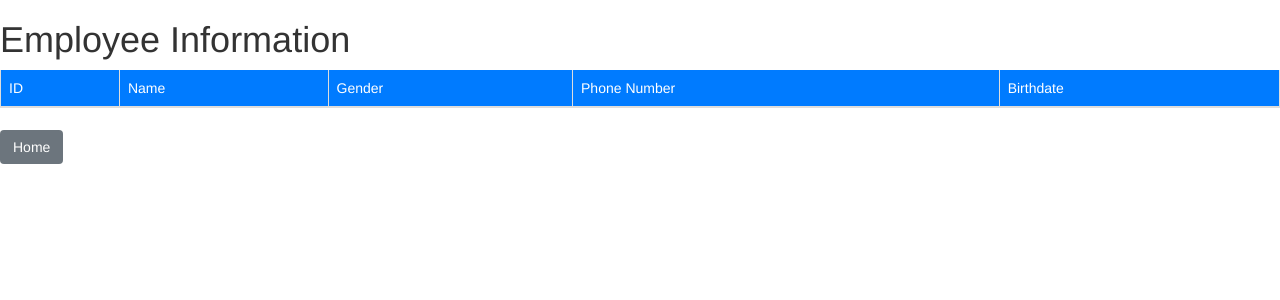
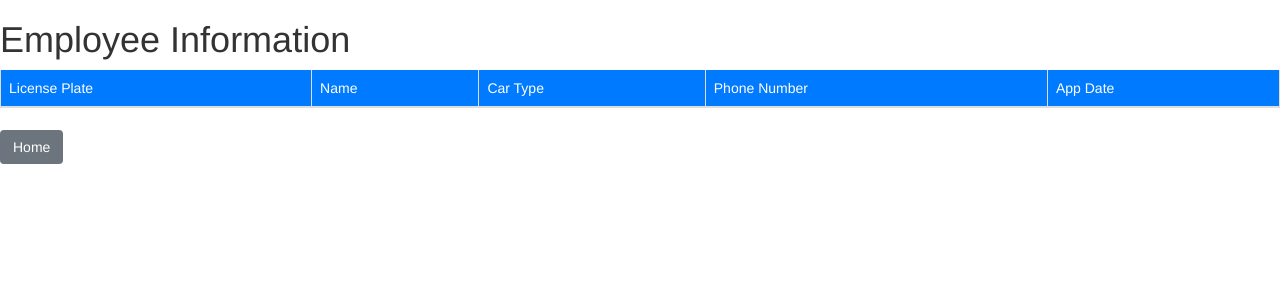
Before and after one commit to athicus/Flask_Final, a Flask app: page /listapps in a window 1280 px wide. Shown: the top 300 px of the page. Run offline with Flask 3, Linux system fonts and the light colour scheme; data that the repository does not hold is empty; some libraries are stand-ins or nearby versions.

Commit message:
Update listapps.htm

```diff
--- a/templates/listapps.htm
+++ b/templates/listapps.htm
@@ -10,11 +10,11 @@
 
       <table class="table table-dark table-bordered">
          <thead class="bg-primary">
-            <td>ID</td>
+            <td>License Plate</td>
             <td>Name</td>
-            <td>Gender</td>
+            <td>Car Type</td>
             <td>Phone Number</td>
-            <td>Birthdate</td>
+            <td>App Date</td>
          </thead>
 
          {% for row in rows %}
```
